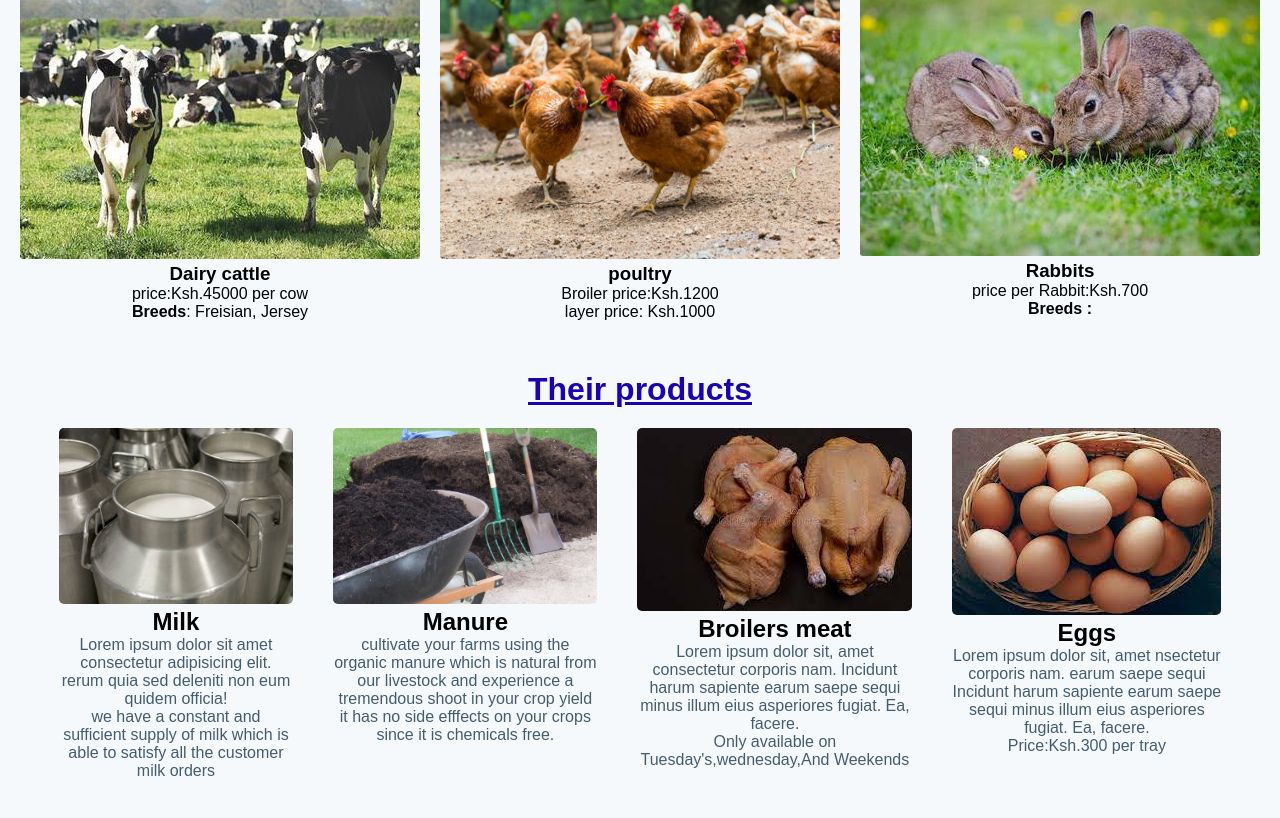
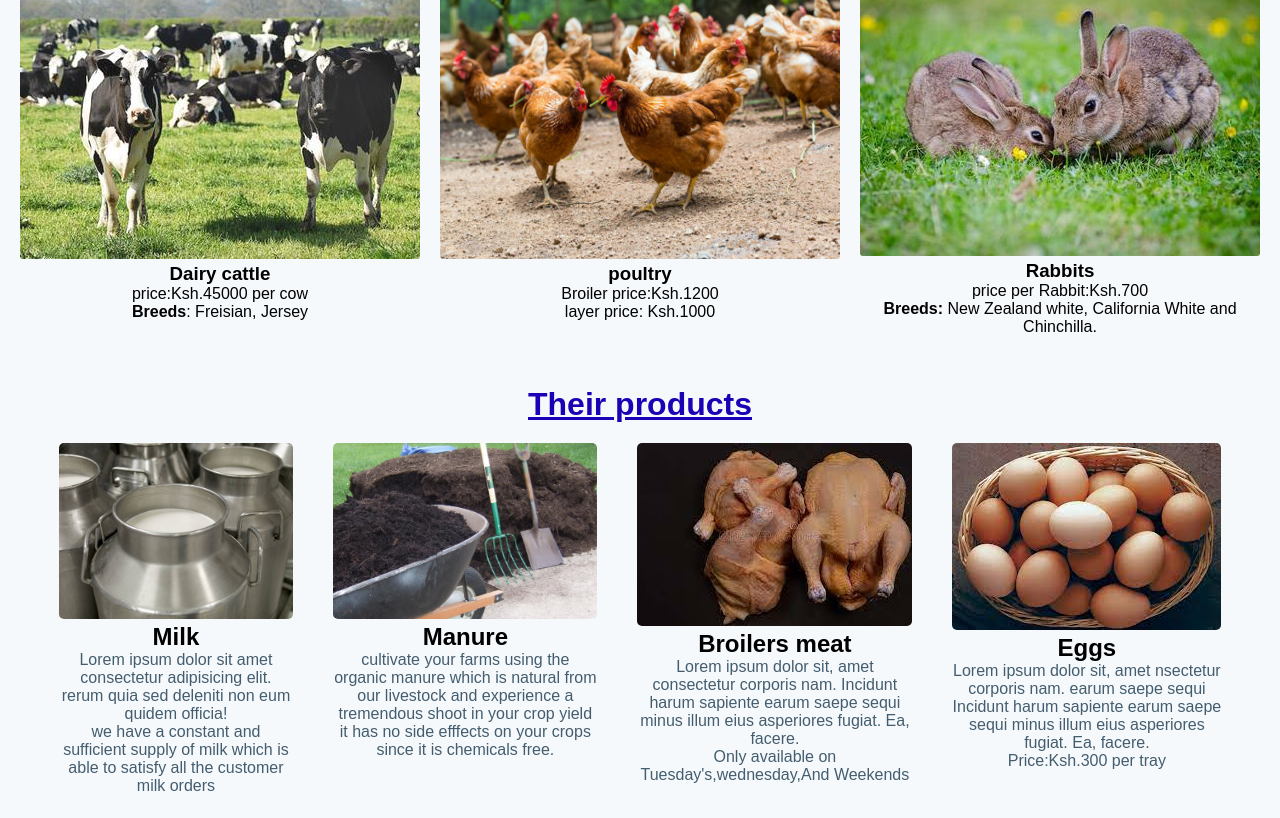
Before and after one commit to John-Mwanzia/farmyard, a website: page index.html in a window 1280 px wide. Shown: the part 909-1727 px from the top of the page. Drawn offline with Linux system fonts and the light colour scheme.

Commit message:
rabbit breeds

```diff
--- a/index.html
+++ b/index.html
@@ -70,11 +70,11 @@
                                 <p>Broiler price:Ksh.1200</p>
                                 <p>layer price: Ksh.1000</p>
                          </div>
-                         <div>
+                         <div style="width: min-content;">
                                <figure style="overflow:hidden"><img class="rabbits" src="images/rabbit1.jpg" alt=""></figure>
                               <h3>Rabbits </h3>
                               <p>price per Rabbit:Ksh.700</p>
-                              <p><strong>Breeds : </strong></p>
+                              <p><strong>Breeds: </strong>New Zealand white, California White and Chinchilla.</p>
                         </div>
 
                </div>
```
